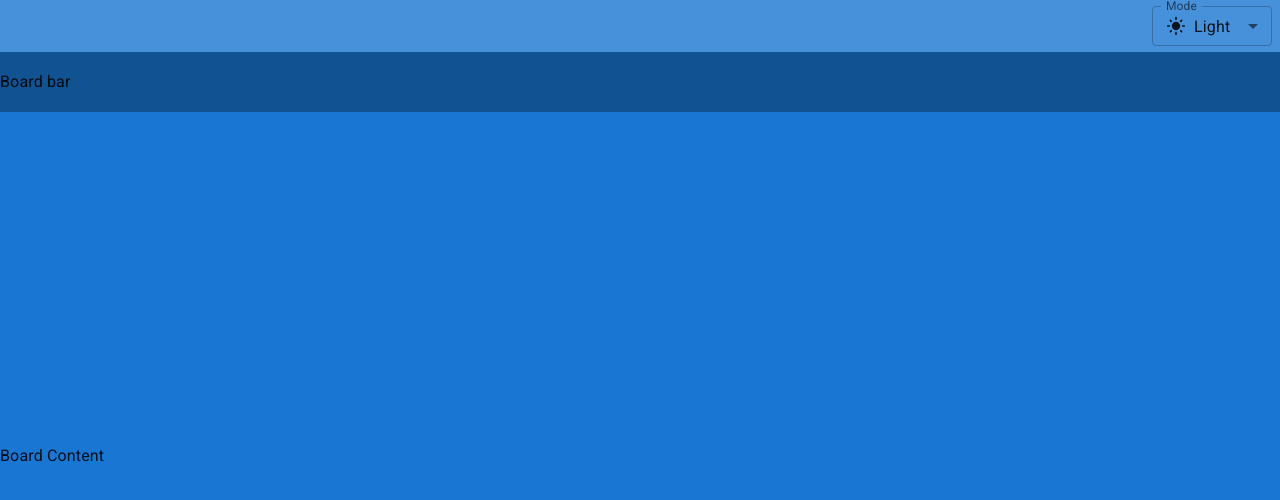
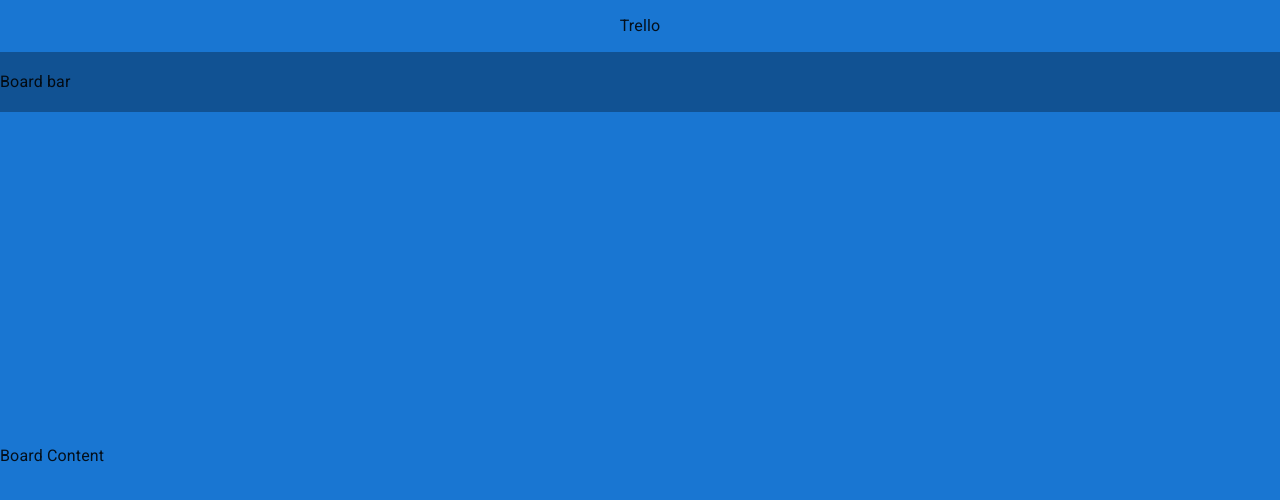
Before and after one commit to TuanPh1608/trello-web, a React (Vite) app: page / in a window 1280 px wide. Shown: the top 500 px of the page. Built offline with nearby package versions, Linux system fonts and the light colour scheme.

Commit message:
Finish config

```diff
--- a/eslint.config.js
+++ b/eslint.config.js
@@ -57,7 +57,7 @@ export default [
       'no-multiple-empty-lines': 1,
       'space-before-blocks': ['error', 'always'],
       'object-curly-spacing': [1, 'always'],
-      'indent': ['warn', 2],
+      'indent': 'off',
       'semi': [1, 'never'],
       'quotes': ['error', 'single'],
       'array-bracket-spacing': 1,
--- a/src/App.jsx
+++ b/src/App.jsx
@@ -1,9 +1,8 @@
-import Board from './pages/Boards/_id'
+import Board from '~/pages/Boards/_id'
 
 function App() {
   return (
     <>
-      {/* React Router Dom */}
       <Board />
     </>
   )
--- a/src/components/AppBar/index.jsx
+++ b/src/components/AppBar/index.jsx
@@ -1,17 +1,15 @@
 import Box from '@mui/material/Box'
-import ModeSelect from '../ModeSelect'
-
 function AppBar() {
     return (
         <Box sx={{
-            backgroundColor: "primary.light",
+            backgroundColor: 'primary.main',
             width: '100%',
             height: (theme) => theme.trelloCustom.appBarHeight,
             display: 'flex',
-            justifyContent: 'end',
+            justifyContent: 'center',
             alignItems: 'center'
         }}>
-            <ModeSelect />
+            Trello
         </Box>
     )
 }
--- a/src/components/ModeSelect/index.jsx
+++ b/src/components/ModeSelect/index.jsx
@@ -3,8 +3,8 @@ import { useColorScheme } from '@mui/material/styles'
 import Select from '@mui/material/Select'
 import MenuItem from '@mui/material/MenuItem'
 import Box from '@mui/material/Box'
-import FormControl from '@mui/material/FormControl';
-import InputLabel from '@mui/material/InputLabel';
+import FormControl from '@mui/material/FormControl'
+import InputLabel from '@mui/material/InputLabel'
 
 import LightModeIcon from '@mui/icons-material/LightMode'
 import DarkModeIcon from '@mui/icons-material/DarkMode'
--- a/src/main.jsx
+++ b/src/main.jsx
@@ -1,9 +1,9 @@
 import { StrictMode } from 'react'
 import { createRoot } from 'react-dom/client'
-import App from './App.jsx'
+import App from '~/App.jsx'
 import CSSBaseline from '@mui/material/CssBaseline'
 import { ThemeProvider } from '@mui/material/styles'
-import theme from './theme.js'
+import theme from '~/theme.js'
 
 createRoot(document.getElementById('root')).render(
   <StrictMode>
--- a/src/pages/Boards/BoardBar/index.jsx
+++ b/src/pages/Boards/BoardBar/index.jsx
@@ -3,11 +3,11 @@ import Box from '@mui/material/Box'
 function BoardBar() {
     return (
         <Box sx={{
-            backgroundColor: "primary.dark",
+            backgroundColor: 'primary.dark',
             width: '100%',
             height: (theme) => theme.trelloCustom.boardBarHeight,
             display: 'flex',
-            alignItems: 'center',
+            alignItems: 'center'
         }}>
             Board bar
         </Box>
--- a/src/pages/Boards/BoardContent/index.jsx
+++ b/src/pages/Boards/BoardContent/index.jsx
@@ -2,11 +2,11 @@ import Box from '@mui/material/Box'
 function BoardContent() {
     return (
         <Box sx={{
-            backgroundColor: "primary.main",
+            backgroundColor: 'primary.main',
             width: '100%',
             height: (theme) => `calc(100vh - ${theme.trelloCustom.appBarHeight} - ${theme.trelloCustom.boardBarHeight})`,
             display: 'flex',
-            alignItems: 'center',
+            alignItems: 'center'
         }}>
             Board Content
         </Box>
--- a/vite.config.js
+++ b/vite.config.js
@@ -4,4 +4,10 @@ import react from '@vitejs/plugin-react-swc'
 // https://vite.dev/config/
 export default defineConfig({
   plugins: [react()],
+  // base: './'
+  resolve: {
+    alias: [
+      { find: '~', replacement: '/src' }
+    ]
+  }
 })
```
Also changed, not shown: jsconfig.json (added, +9 -0 lines), src/pages/Boards/_id.jsx (+4 -4 lines), 1 other file (tests, documents, lock files or other folders).
